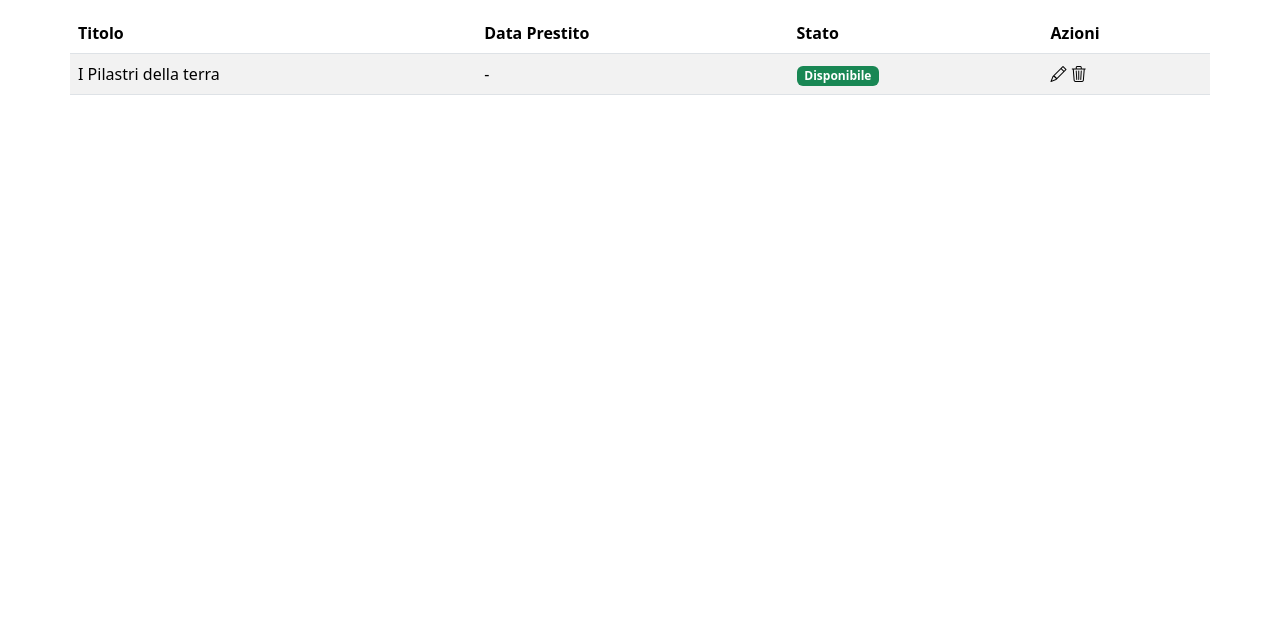
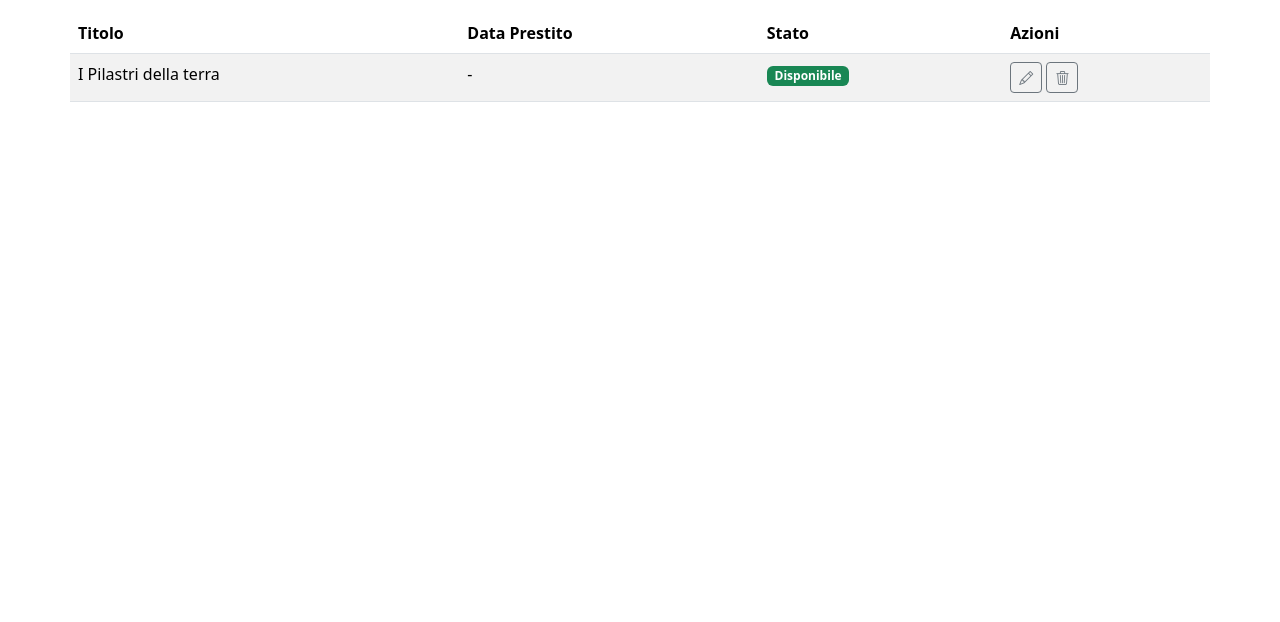
Before and after one commit to carlomagno-ale/html-css-bootstrap-dashboard, a plain HTML site: page index.html in a window 1280 px wide. Shown: the part 178-800 px from the top of the page. Drawn offline with nearby package versions, Linux system fonts and the light colour scheme.

Commit message:
add icon

```diff
--- a/index.html
+++ b/index.html
@@ -77,7 +77,11 @@
                             <td>-</td>
                             <td><span class="badge text-bg-success">Disponibile</span></td>
                             <td>
-                                <i class="bi bi-pencil"></i> <i class="bi bi-trash3"></i>
+
+                                <button type="button" class="btn btn-outline-secondary btn-sm"><i class="bi bi-pencil"></i></button>
+
+                                <button type="button" class="btn btn-outline-secondary btn-sm"><i class="bi bi-trash3"></i></button>
+
                             </td>
                         </tr>
 
```
